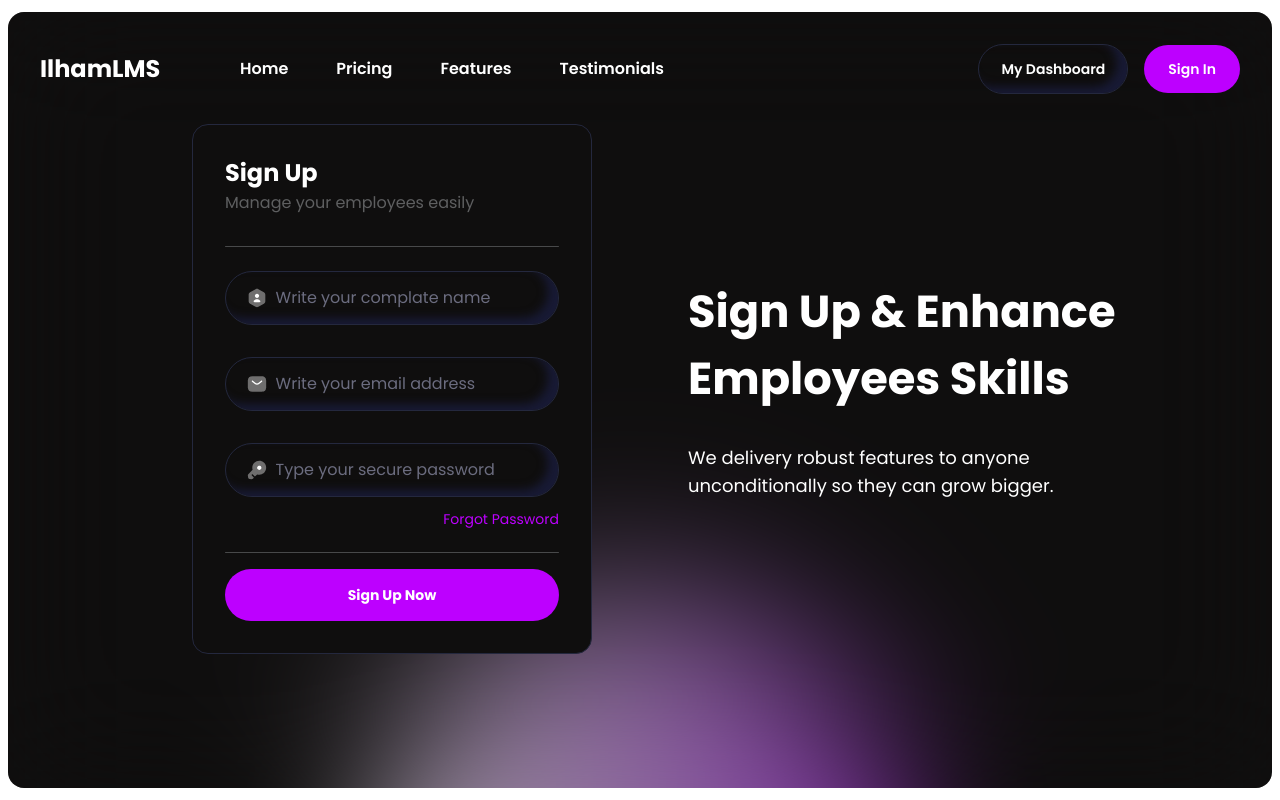
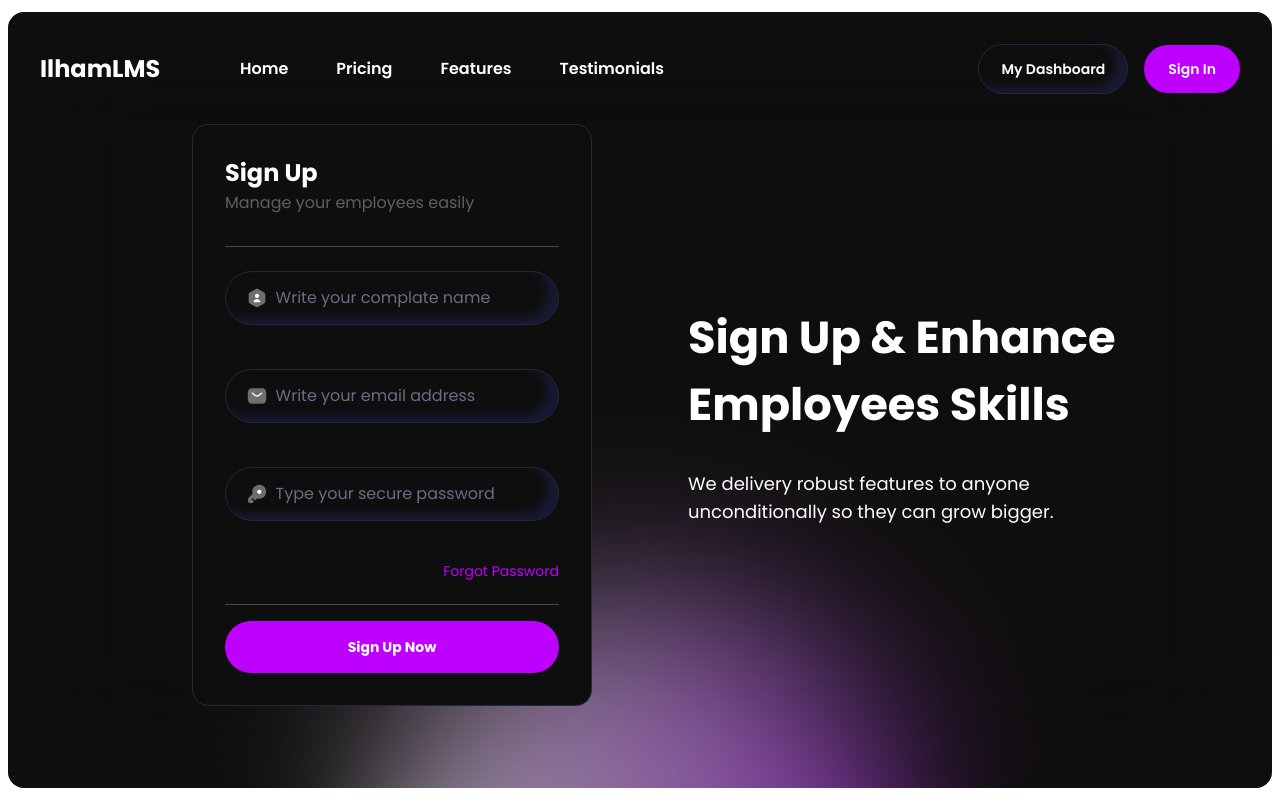
Before and after one commit to ilhamSkyOf19/project-lms, a React (Vite) app in the folder client-lms/: page /manager/sign-up in a window 1280 px wide. Built offline with nearby package versions, Linux system fonts and the light colour scheme.

Commit message:
membuat handle value input sign up

```diff
--- a/client-lms/package.json
+++ b/client-lms/package.json
@@ -10,6 +10,7 @@
     "preview": "vite preview"
   },
   "dependencies": {
+    "@hookform/resolvers": "^5.2.1",
     "@tailwindcss/vite": "^4.1.12",
     "@tanstack/react-query": "^5.85.3",
     "@tinymce/tinymce-react": "^6.3.0",
@@ -22,7 +23,8 @@
     "react-icons": "^5.5.0",
     "react-router": "^7.8.1",
     "recharts": "^3.1.2",
-    "tailwindcss": "^4.1.12"
+    "tailwindcss": "^4.1.12",
+    "zod": "^4.1.1"
   },
   "devDependencies": {
     "@eslint/js": "^9.33.0",
--- a/client-lms/src/Pages/SignUp/index.tsx
+++ b/client-lms/src/Pages/SignUp/index.tsx
@@ -2,7 +2,11 @@ import { type FC } from 'react'
 import FormSignUp from '../../assets/fragments/FormSignUp'
 import LayoutGlobal from '../../Layouts/LayoutGlobal'
 
+
 const SignUp: FC = () => {
+
+
+
     return (
         <LayoutGlobal>
             <div className='w-full h-full flex flex-row justify-center items-center gap-24'>
--- a/client-lms/src/assets/fragments/FormSignUp/index.tsx
+++ b/client-lms/src/assets/fragments/FormSignUp/index.tsx
@@ -4,9 +4,23 @@ import { Link } from 'react-router'
 import TitleSign from '../../../components/TitleSign'
 import ButtonSign from '../../../components/ButtonSign'
 
+import { useForm } from 'react-hook-form';
+import { zodResolver } from '@hookform/resolvers/zod'
+import { type SignUpRequestType } from '../../../model/auth-model';
+import { AuthValidation } from '../../../validation/auth-validation'
+
 const FormSignUp: FC = () => {
+    // use form
+    const { register, handleSubmit, formState: { errors } } = useForm<SignUpRequestType>({
+        resolver: zodResolver(AuthValidation.signUp)
+    })
+
+    const onSubmit = (data: SignUpRequestType) => {
+        console.log(data);
+    }
+
     return (
-        <form className='w-[25rem] min-h-[28rem] rounded-2xl flex flex-col justify-start items-center py-8 px-8 bg-primary-black border border-[#24283E]'>
+        <form onSubmit={handleSubmit(onSubmit)} className='w-[25rem] min-h-[28rem] rounded-2xl flex flex-col justify-start items-center py-8 px-8 bg-primary-black border border-[#24283E]'>
             {/* title */}
             <TitleSign text='sign up' />
 
@@ -14,10 +28,11 @@ const FormSignUp: FC = () => {
             <div className='w-full flex flex-col justify-start items-center gap-4'>
                 {/* input */}
                 <div className='gap-3 w-full flex flex-col justify-start items-center flex-2 relative line-gray py-6'>
-                    <div className='w-full flex flex-col justify-start items-center gap-8'>
-                        <BoxInput type='name' />
-                        <BoxInput type='email' />
-                        <BoxInput type='password' />
+                    <div className='w-full flex flex-col justify-start items-center gap-4'>
+                        <BoxInput type="name" register={register("name")} error={errors.name} />
+                        <BoxInput type="email" register={register("email")} error={errors.email} />
+                        <BoxInput type="password" register={register("password")} error={errors.password} />
+
                     </div>
                     <div className='w-full flex flex-row justify-end items-center'>
                         <Link to={'/'} className='text-sm text-primary-purple hover:underline'>
--- a/client-lms/src/components/BoxInput/index.tsx
+++ b/client-lms/src/components/BoxInput/index.tsx
@@ -1,13 +1,21 @@
+import clsx from 'clsx';
 import { type FC } from 'react'
+import type { FieldError, UseFormRegisterReturn } from 'react-hook-form';
 
 
 type Props = {
     type: 'email' | 'password' | 'name';
+    register: UseFormRegisterReturn
+    error?: FieldError;
 
 }
-const BoxInput: FC<Props> = ({ type }) => {
+const BoxInput: FC<Props> = ({ type, register, error }) => {
     return (
-        <div className='w-full px-5 py-3.5 rounded-full flex flex-row justify-start items-center bg-primary-black border border-[#24283E] gap-2 shadow-inset-light focus-within:border-primary-purple focus-within:shadow-[-10px_-6px_10px_0_#bd00ff_inset] transition-all duration-300'>
+        <div className='w-full flex flex-col justify-start items-start gap-1'>
+            <div className={clsx(
+                'w-full px-5 py-3.5 rounded-full flex flex-row justify-start items-center bg-primary-black border border-[#24283E] gap-2 shadow-inset-light  transition-all duration-300',
+                error ? 'focus-within:ring-2 focus-within:ring-red-500' : 'focus-within:ring-2 focus-within:ring-primary-purple focus-within:shadow-[-10px_-6px_10px_0_#bd00ff_inset]'
+            )}>
                 {/* icons */}
                 <label htmlFor={type} className='w-6 h-6 flex flex-col justify-center items-center'>
                     <img src={`/assets/images/icons/${type === 'email' ? 'sms-white' : type === 'password' ? 'key-white' : 'user-octagon-white'}.svg`} loading='lazy' />
@@ -16,13 +24,22 @@ const BoxInput: FC<Props> = ({ type }) => {
                 {/* input */}
                 <input
                     type={type === 'name' ? 'text' : type}
-                name={type}
                     id={type}
                     className='appearance-none outline-none !bg-transparent w-full font-semibold text-white placeholder:font-normal placeholder:text-[#6B6C7F]'
                     placeholder={
                         type === 'email' ? 'Write your email address' : type === 'password' ? 'Type your secure password' : 'Write your complate name'}
-                required
+                    {...register}
                 />
+
+            </div>
+            {/* error */}
+            <div className='w-full flex flex-row justify-start items-center pl-6 h-6'>
+                {
+                    error && (
+                        <p className='text-red-500 text-xs'>{error.message}</p>
+                    )
+                }
+            </div>
         </div>
     )
 }
--- /dev/null
+++ b/client-lms/src/model/auth-model.ts
@@ -0,0 +1,5 @@
+export type SignUpRequestType = {
+    name: string;
+    email: string;
+    password: string;
+}
--- /dev/null
+++ b/client-lms/src/validation/auth-validation.ts
@@ -0,0 +1,12 @@
+import z, { ZodType } from 'zod';
+import type { SignUpRequestType } from '../model/auth-model';
+
+
+export class AuthValidation {
+    // sign up
+    static readonly signUp = z.object({
+        name: z.string().min(3, 'Nama waajib diisi'),
+        email: z.email('Email tidak valid'),
+        password: z.string().min(6, 'Password minimal 6 karakter')
+    }).strict() satisfies ZodType<SignUpRequestType>;
+}
```
Also changed, not shown: 1 other file (tests, documents, lock files or other folders). Lines whose indentation alone changed are shown as unchanged.
